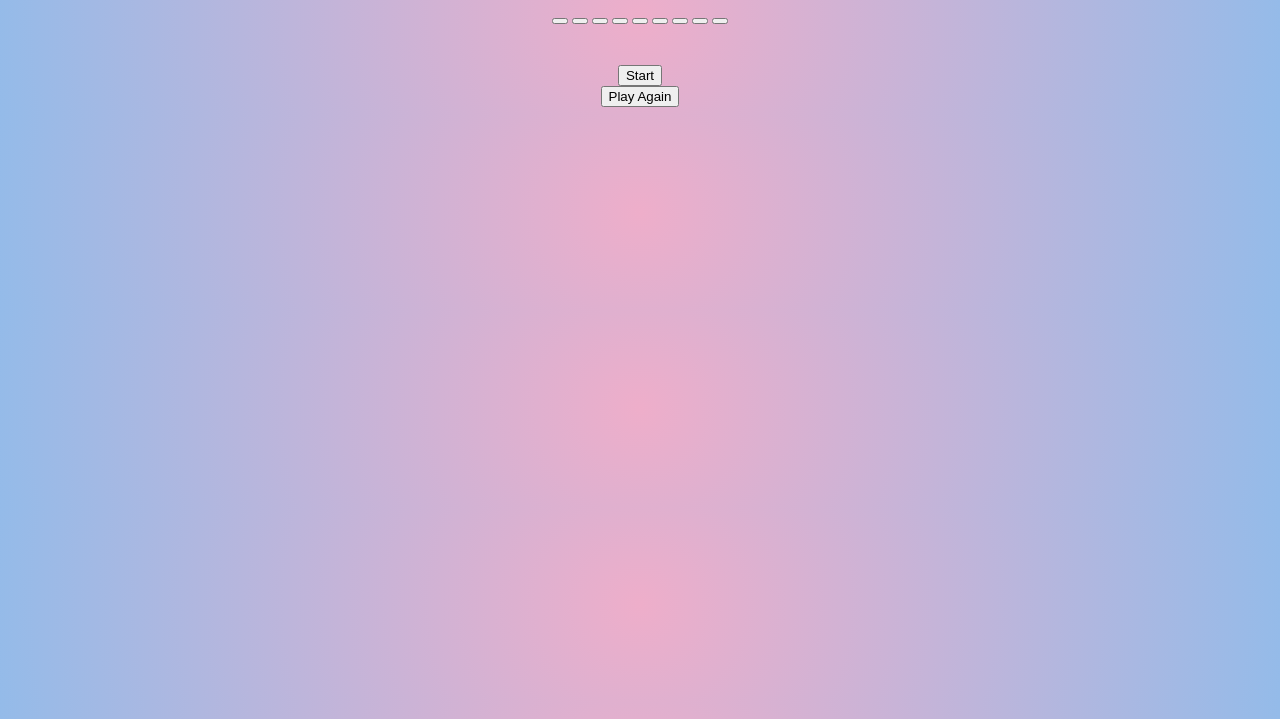
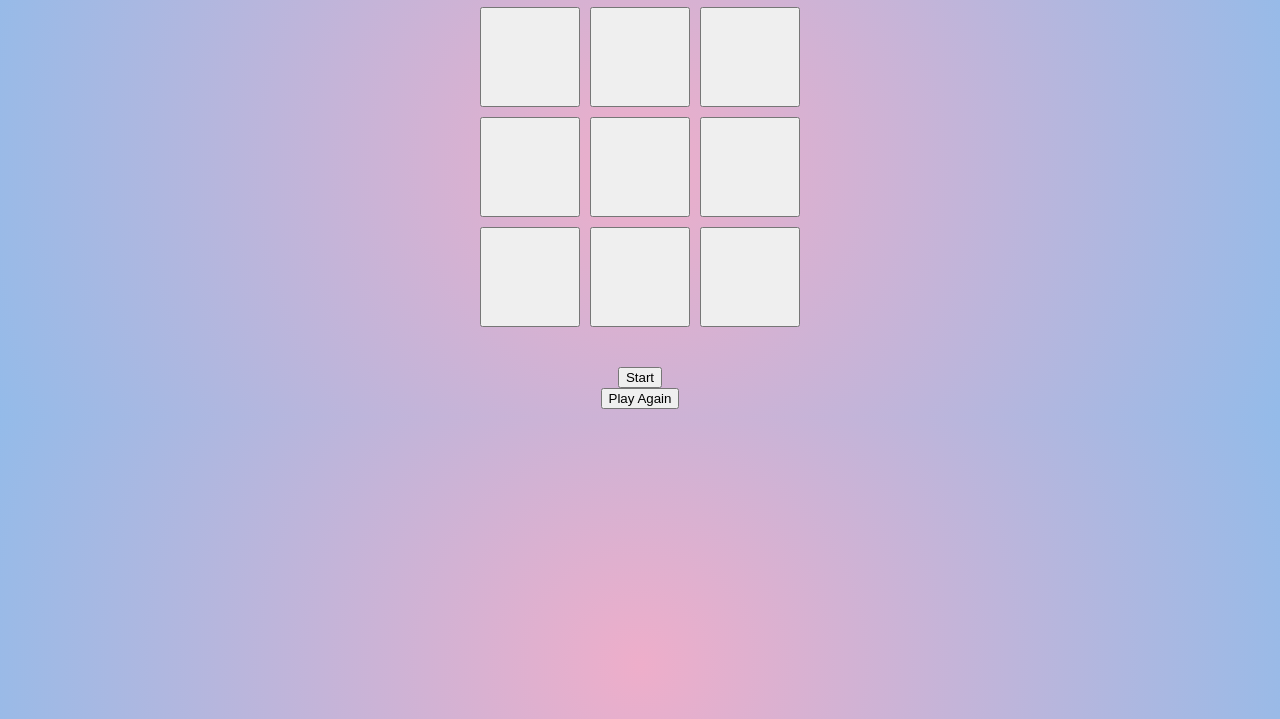
Before and after one commit to B-andrea/game-project, a website built with Vite: page game-project/index.html in a window 1280 px wide. Shown: the part 81-800 px from the top of the page. Built offline with nearby package versions, Linux system fonts and the light colour scheme.

Commit message:
displaying grid container as 3x3 rows and collumns in css

```diff
--- a/game-project/index.html
+++ b/game-project/index.html
@@ -13,7 +13,7 @@
 <body>
   <h1>Tic Tac Toe</h1>
   <div class="game-container">
-    <button class="boxOne"></button>
+    <button class="box"></button>
     <button class="box"></button>
     <button class="box"></button>
     <button class="box"></button>
--- a/game-project/src/style.css
+++ b/game-project/src/style.css
@@ -5,3 +5,10 @@ body {
   flex-direction: column;
   align-items: center;
 }
+
+.game-container {
+  display: grid;
+  grid-template-columns: repeat(3, 100px);
+  grid-template-rows: repeat(3, 100px);
+  gap: 10px;
+}
```
